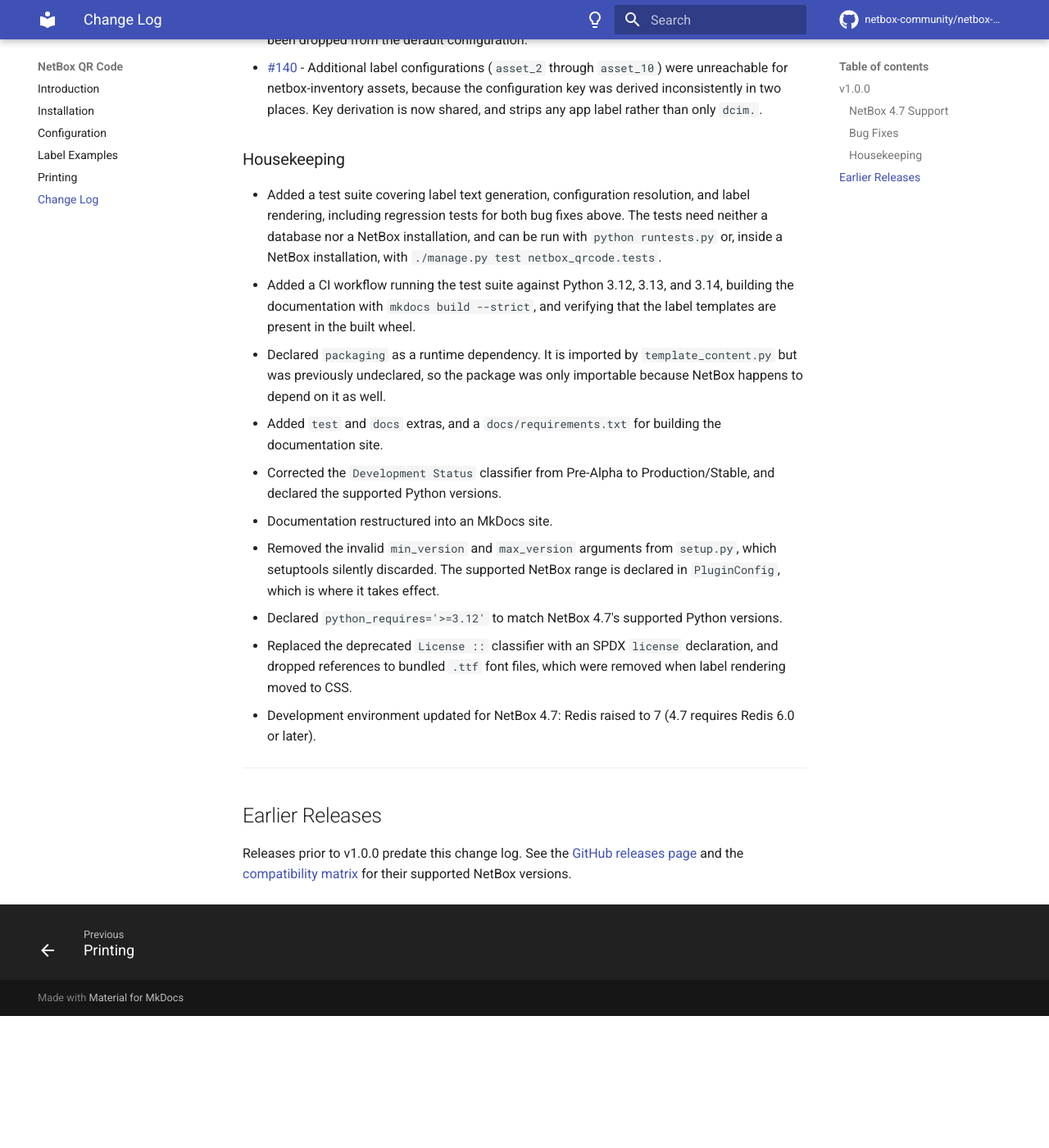
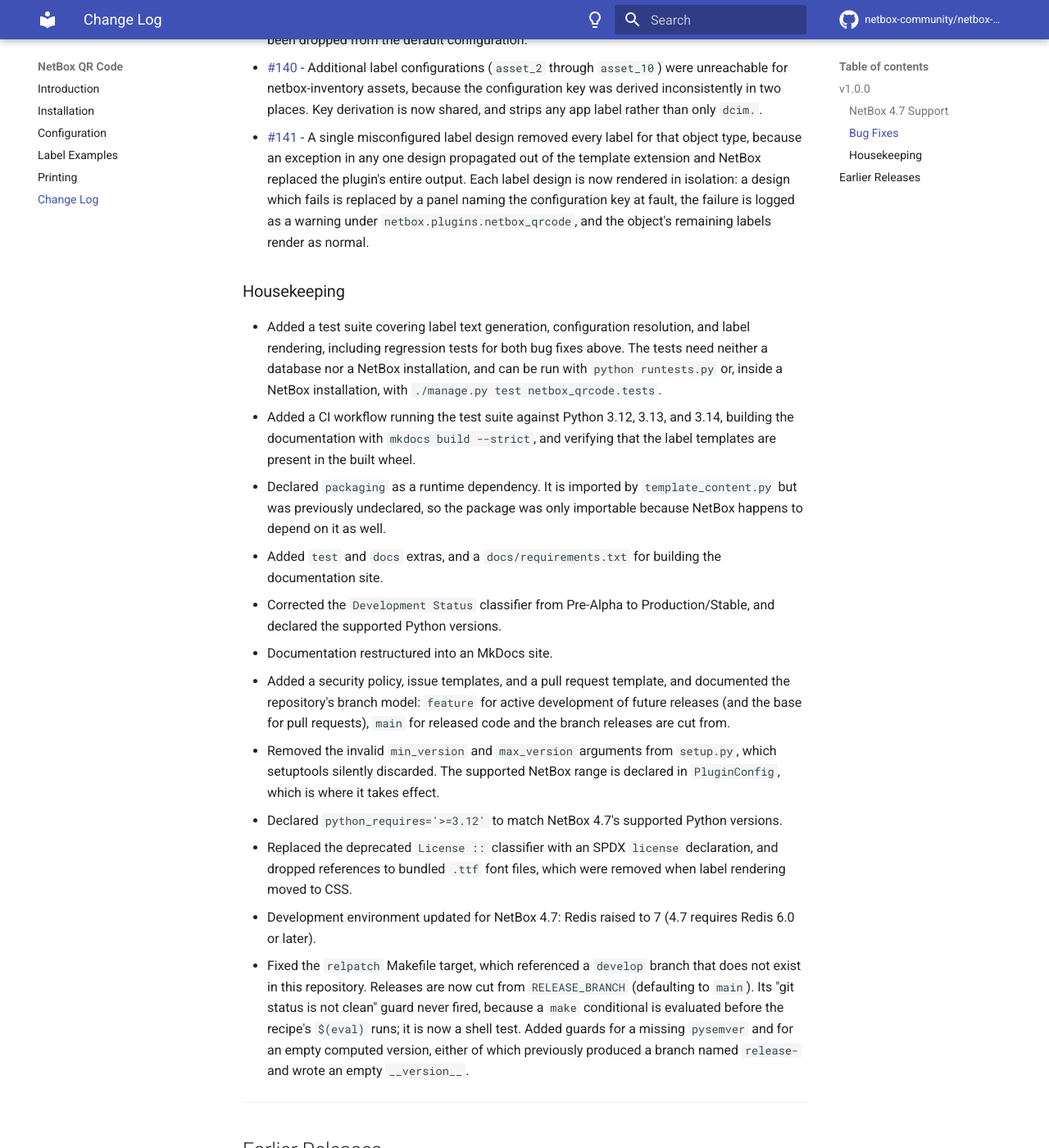
Before and after one commit to netbox-community/netbox-qrcode, an MkDocs documentation site: the page built from docs/changelog.md, in a window 1280 px wide and 1400 px high, scrolled down 472 px. Shown: the whole window at 82% size. Built offline with MkDocs 1.6.1 and Material for MkDocs 9.7.7, drawn with Linux system fonts in a browser that asks for light colours; comment, search, counter and statistics services are not loaded; before the commit the page ends 1711 px from its top, so only the background shows below that.

Commit message:
Update changelog

```diff
--- a/docs/changelog.md
+++ b/docs/changelog.md
@@ -10,6 +10,7 @@
 
 * [#139](https://github.com/netbox-community/netbox-qrcode/issues/139) - Cable labels rendered raw Python list reprs (for example `[<Interface: Gi0/1>]`) instead of termination names. Multi-value fields are now rendered as a comma-separated list of their values, and the four default `cable` text fields removed from NetBox in v3.3 (`_termination_a_device`, `termination_a`, `_termination_b_device`, `termination_b`) have been dropped from the default configuration.
 * [#140](https://github.com/netbox-community/netbox-qrcode/issues/140) - Additional label configurations (`asset_2` through `asset_10`) were unreachable for netbox-inventory assets, because the configuration key was derived inconsistently in two places. Key derivation is now shared, and strips any app label rather than only `dcim.`.
+* [#141](https://github.com/netbox-community/netbox-qrcode/issues/141) - A single misconfigured label design removed every label for that object type, because an exception in any one design propagated out of the template extension and NetBox replaced the plugin's entire output. Each label design is now rendered in isolation: a design which fails is replaced by a panel naming the configuration key at fault, the failure is logged as a warning under `netbox.plugins.netbox_qrcode`, and the object's remaining labels render as normal.
 
 ### Housekeeping
 
@@ -19,10 +20,12 @@
 * Added `test` and `docs` extras, and a `docs/requirements.txt` for building the documentation site.
 * Corrected the `Development Status` classifier from Pre-Alpha to Production/Stable, and declared the supported Python versions.
 * Documentation restructured into an MkDocs site.
+* Added a security policy, issue templates, and a pull request template, and documented the repository's branch model: `feature` for active development of future releases (and the base for pull requests), `main` for released code and the branch releases are cut from.
 * Removed the invalid `min_version` and `max_version` arguments from `setup.py`, which setuptools silently discarded. The supported NetBox range is declared in `PluginConfig`, which is where it takes effect.
 * Declared `python_requires='>=3.12'` to match NetBox 4.7's supported Python versions.
 * Replaced the deprecated `License ::` classifier with an SPDX `license` declaration, and dropped references to bundled `.ttf` font files, which were removed when label rendering moved to CSS.
 * Development environment updated for NetBox 4.7: Redis raised to 7 (4.7 requires Redis 6.0 or later).
+* Fixed the `relpatch` Makefile target, which referenced a `develop` branch that does not exist in this repository. Releases are now cut from `RELEASE_BRANCH` (defaulting to `main`). Its "git status is not clean" guard never fired, because a `make` conditional is evaluated before the recipe's `$(eval)` runs; it is now a shell test. Added guards for a missing `pysemver` and for an empty computed version, either of which previously produced a branch named `release-` and wrote an empty `__version__`.
 
 ---
 
```
